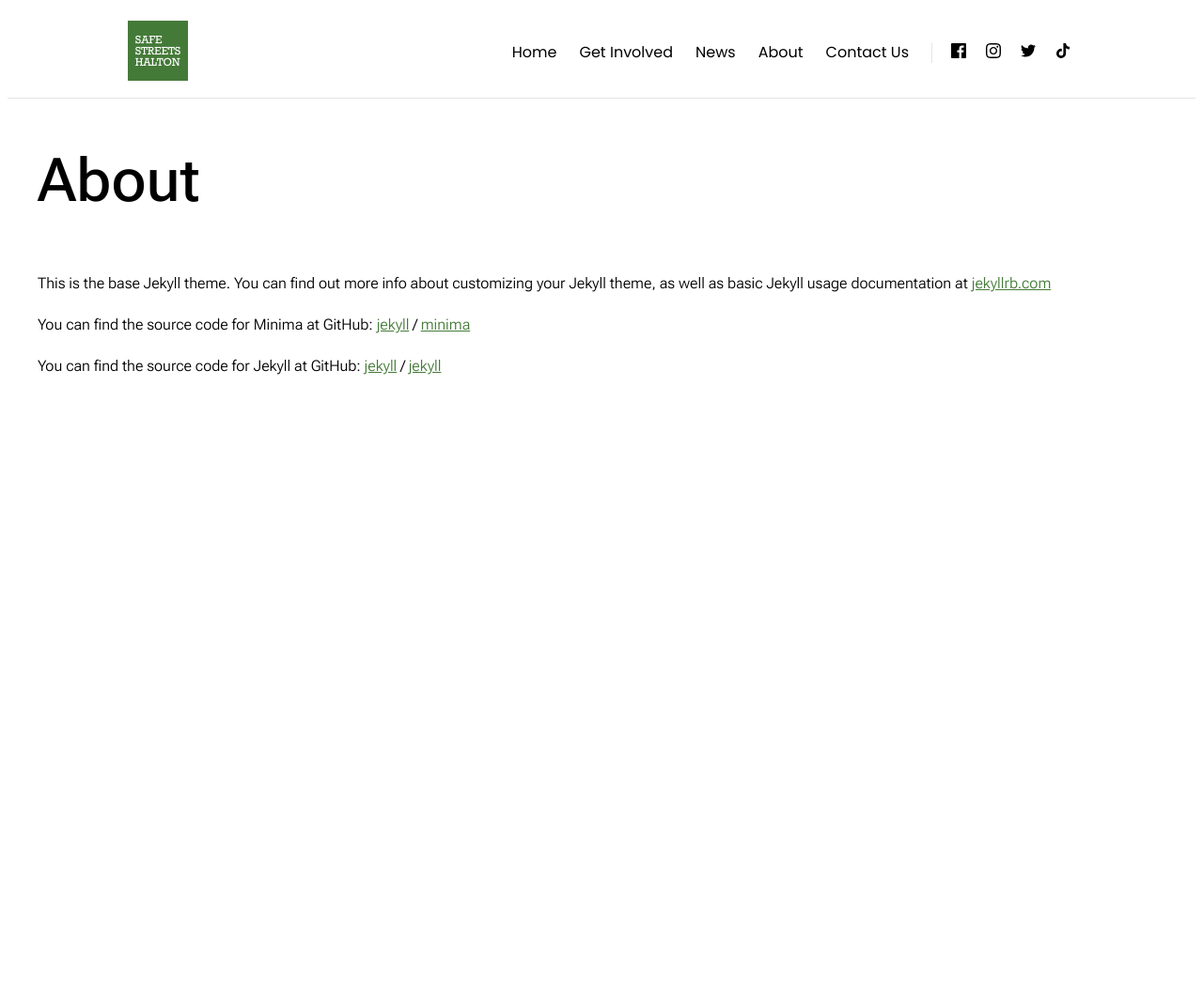
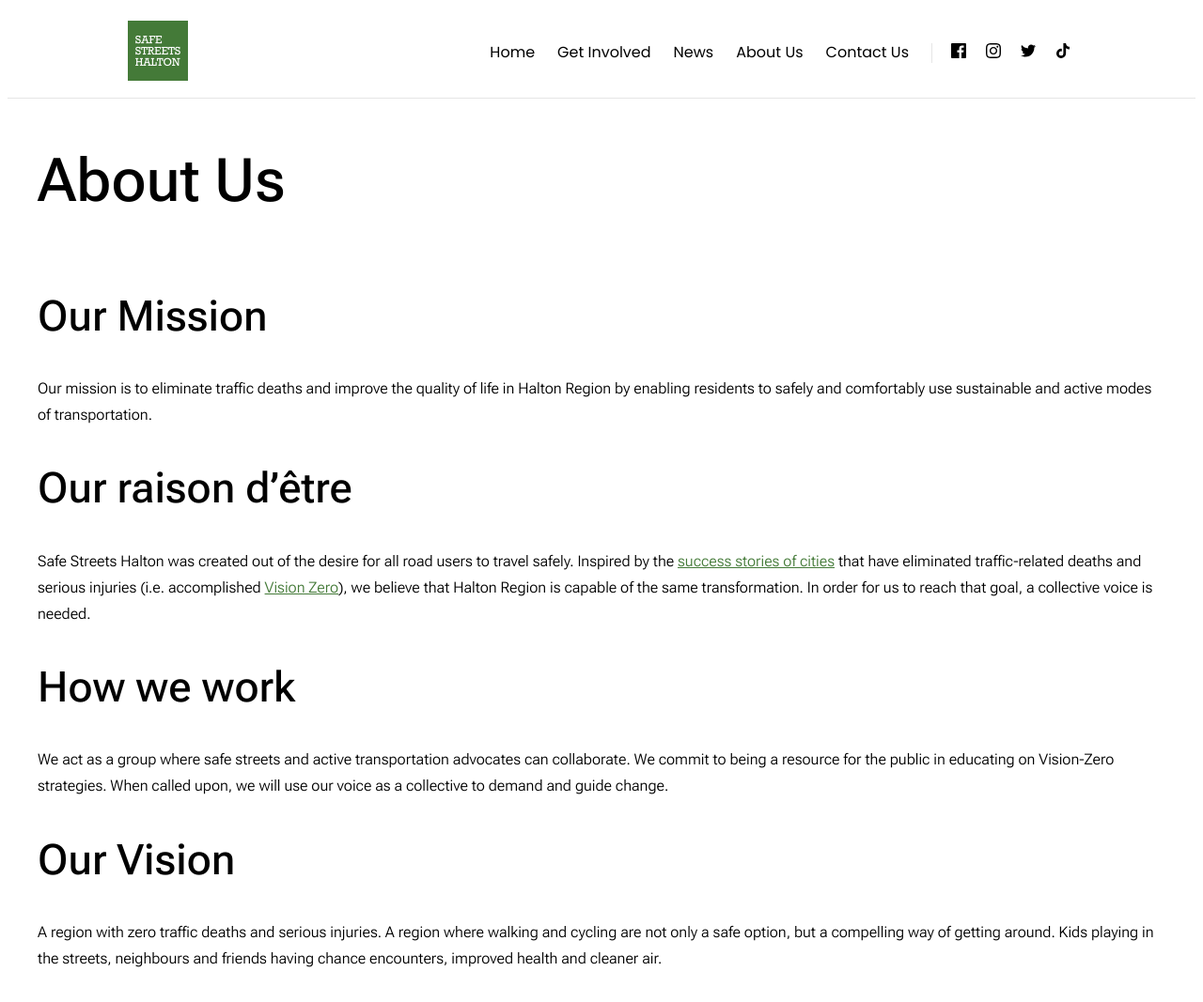
Before and after one commit to Safe-Streets-Halton/safe-streets-halton.github.io, a Jekyll site: the page built from about.markdown, in a window 1280 px wide. Shown: the whole page at 94% size. Built offline with Jekyll 4.4.1, drawn with Linux system fonts in a browser that asks for light colours; before the commit the page ends 900 px from its top, so only the background shows below that.

Commit message:
Updated About

```diff
--- a/about.markdown
+++ b/about.markdown
@@ -1,19 +1,22 @@
 ---
-title: About
+title: About Us
 permalink: "/about/"
 position: 3
 layout: page
 ---
 
-This is the base Jekyll theme. You can find out more info about customizing your Jekyll theme, as well as basic Jekyll usage documentation at [jekyllrb.com](https://jekyllrb.com/)
+## Our Mission
 
-You can find the source code for Minima at GitHub:
-[jekyll][jekyll-organization] /
-[minima](https://github.com/jekyll/minima)
+Our mission is to eliminate traffic deaths and improve the quality of life in Halton Region by enabling residents to safely and comfortably use sustainable and active modes of transportation.
 
-You can find the source code for Jekyll at GitHub:
-[jekyll][jekyll-organization] /
-[jekyll](https://github.com/jekyll/jekyll)
+## Our raison d'être
 
+Safe Streets Halton was created out of the desire for all road users to travel safely. Inspired by the [success stories of cities](https://usa.streetsblog.org/2020/10/16/best-practices-how-oslo-reached-vision-zero-and-how-your-city-can-too/) that have eliminated traffic-related deaths and serious injuries (i.e. accomplished [Vision Zero](https://visionzero.ca/)), we believe that Halton Region is capable of the same transformation. In order for us to reach that goal, a collective voice is needed.
 
-[jekyll-organization]: https://github.com/jekyll
+## How we work
+
+We act as a group where safe streets and active transportation advocates can collaborate. We commit to being a resource for the public in educating on Vision-Zero strategies. When called upon, we will use our voice as a collective to demand and guide change.
+
+## Our Vision
+
+A region with zero traffic deaths and serious injuries. A region where walking and cycling are not only a safe option, but a compelling way of getting around. Kids playing in the streets, neighbours and friends having chance encounters, improved health and cleaner air.
```
